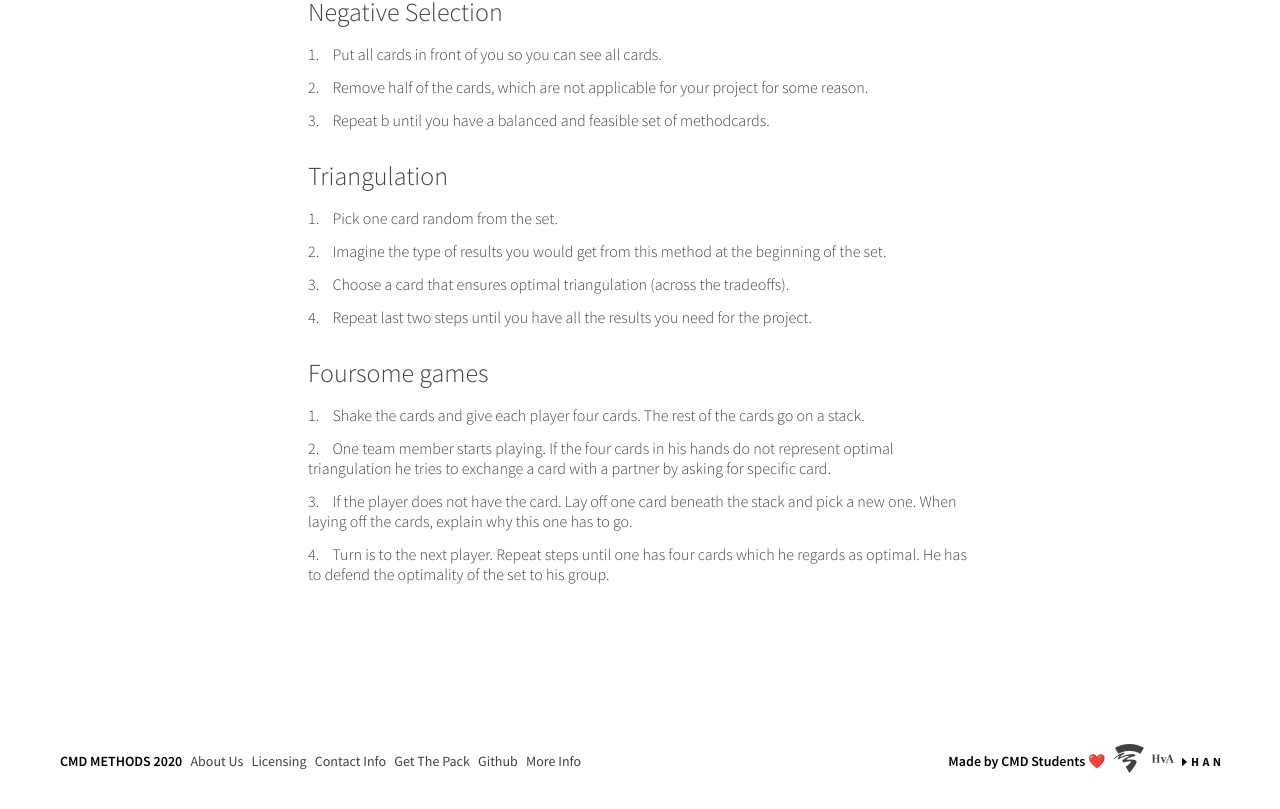
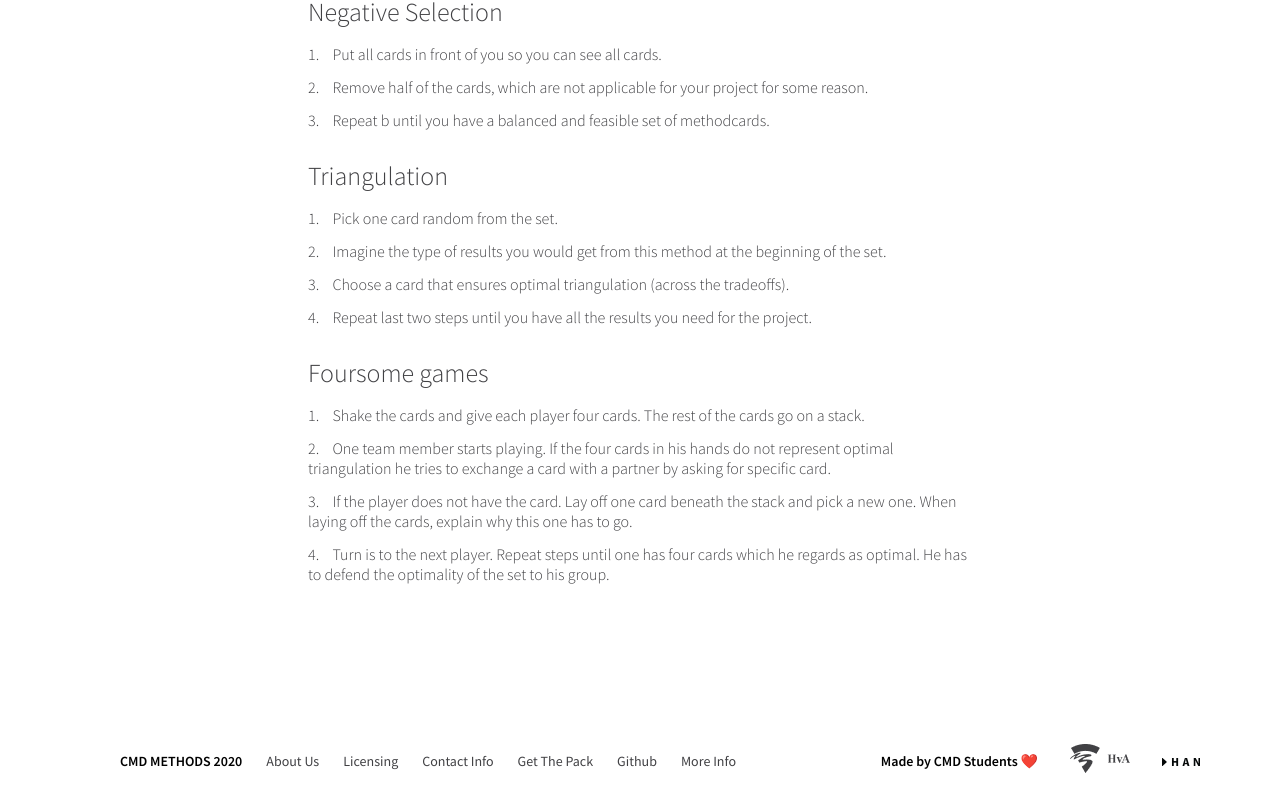
Before and after one commit to cmdmethods/herontwerp2020, a Vue app: page /cmd-methods in a window 1280 px wide. Shown: the part 2209-3018 px from the top of the page. Before the commit the page ends 2986 px from the top, so only its background shows below. Built offline with nearby package versions, Linux system fonts and the light colour scheme.

Commit message:
css aanpassingen

```diff
--- a/src/components/Footer.vue
+++ b/src/components/Footer.vue
@@ -21,6 +21,8 @@
                 <li>
                     <a>More Info</a>
                 </li>
+            </ul>
+            <ul>
                 <li>Made by CMD Students &#10084;&#65039;</li>
                 <li>
                     <a href="https://www.cmd-amsterdam.nl/" target="_blank">
@@ -51,15 +53,36 @@ footer {
     padding-top: 6rem;
 }
 
+nav {
+    display: flex;
+    flex-direction: row;
+    justify-content: space-between;
+    align-items: baseline;
+    padding: 0 5rem;
+}
+
 ul {
     align-items: center;
-    padding: 0 3.75rem 0 3.75rem;
+    flex-wrap: wrap;
     display: flex;
-    justify-content: space-between;
+    flex-direction: row;
+    justify-content: flex-start;
     list-style: none;
     font-family: 'Source Sans Pro', sans-serif;
     font-size: 0.875rem;
     margin-bottom: 2rem;
+}
+
+ul:last-child {
+    flex-wrap: nowrap;
+}
+
+ul:first-child li {
+    padding-right: 1.5rem;
+}
+
+ul:last-child li {
+    padding-left: 2rem;
 }
 
 a {
@@ -68,12 +91,12 @@ a {
     color: #414144;
 }
 
+nav:last-child {
+    flex-direction: flex-end;
+}
+
 li:first-child {
     font-weight: 600;
-}
-
-li:nth-child(7) {
-    margin: 0 22.4375rem 0 0;
 }
 
 li:nth-child(8) {
--- a/src/components/SortBar.vue
+++ b/src/components/SortBar.vue
@@ -48,16 +48,16 @@ export default {
     margin: 0 auto;
     background-color: #ffffff;
     width: 36.76rem;
-    height: 5.805rem;
+    height: 4.2rem;
     border-radius: 3px;
-    padding: 0 1.3rem 0 1rem;
+    padding: 0 0, 5rem;
     box-shadow: 0;
     transition: 300ms cubic-bezier(0.4, 0, 0.2, 1);
     transition-property: box-shadow, width;
 }
 
 .is-sticky .sort-bar {
-    width: 450px;
+    width: 400px;
     box-shadow: 0 1px 3px rgba(0, 0, 0, 0.12), 0 1px 2px rgba(0, 0, 0, 0.24);
 }
 
--- a/src/views/Home.vue
+++ b/src/views/Home.vue
@@ -88,7 +88,7 @@ export default {
 }
 
 .category {
-    padding-top: 1rem;
+    padding-bottom: 5rem;
 }
 
 .category:first-of-type {
```
